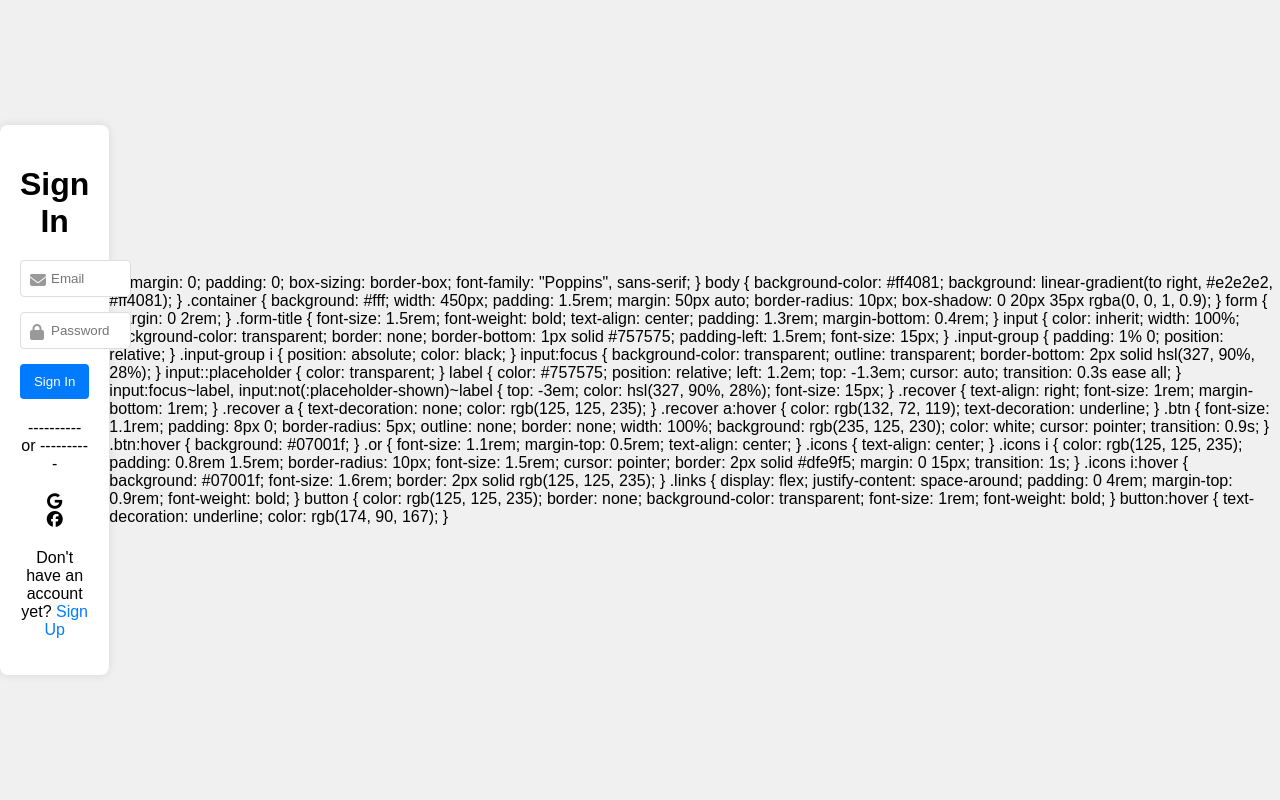
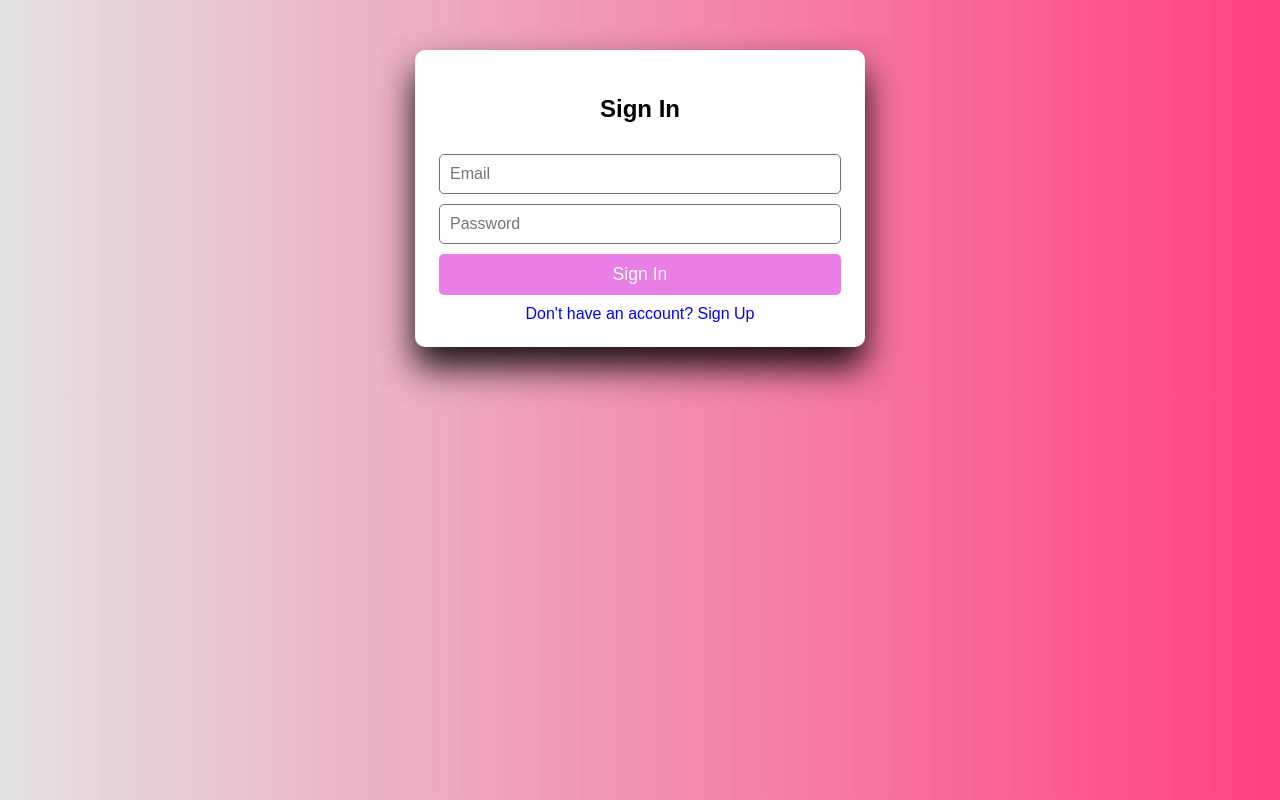
Before and after one commit to Parth181104/DevOpsLab, a PHP site: page /login.php in a window 1280 px wide. Run offline with PHP 8.4, Linux system fonts and the light colour scheme.

Commit message:
Update login.php

```diff
--- a/website/login.php
+++ b/website/login.php
@@ -3,113 +3,9 @@
 <head>
     <meta charset="UTF-8">
     <meta name="viewport" content="width=device-width, initial-scale=1.0">
-    <title>Register & Login</title>
+    <title>Register & Login</title> <!-- changes made by Aniket Pangavhane-->
     <link rel="stylesheet" href="https://cdnjs.cloudflare.com/ajax/libs/font-awesome/6.5.1/css/all.min.css">
     <style>
-        /* Add your custom styles here */
-        body {
-            font-family: Arial, sans-serif;
-            background-color: #f0f0f0;
-            display: flex;
-            justify-content: center;
-            align-items: center;
-            height: 100vh;
-            margin: 0;
-        }
-        .container {
-            background-color: #fff;
-            padding: 20px;
-            box-shadow: 0 0 10px rgba(0, 0, 0, 0.1);
-            border-radius: 8px;
-            width: 300px;
-        }
-        .form-title {
-            margin-bottom: 20px;
-            text-align: center;
-        }
-        .input-group {
-            margin-bottom: 15px;
-            position: relative;
-        }
-        .input-group i {
-            position: absolute;
-            top: 12px;
-            left: 10px;
-            color: #999;
-        }
-        .input-group input {
-            width: 100%;
-            padding: 10px 10px 10px 30px;
-            border: 1px solid #ddd;
-            border-radius: 4px;
-        }
-        .input-group label {
-            display: none;
-        }
-        .btn {
-            width: 100%;
-            padding: 10px;
-            background-color: #007bff;
-            border: none;
-            color: #fff;
-            cursor: pointer;
-            border-radius: 4px;
-            transition: background-color 0.3s ease;
-        }
-        .btn:hover {
-            background-color: #0056b3;
-        }
-        .or {
-            text-align: center;
-            margin: 20px 0;
-        }
-        .icons {
-            text-align: center;
-            margin-bottom: 20px;
-        }
-        .icons i {
-            margin: 0 10px;
-            cursor: pointer;
-        }
-        .links {
-            text-align: center;
-        }
-        .links a {
-            color: #007bff;
-            text-decoration: none;
-        }
-        .links a:hover {
-            text-decoration: underline;
-        }
-    </style>
-</head>
-<body>
-    <!-- Sign In Form -->  <!-- tHIS IS COMMENT ADDED BY ANIKET PANGAVHANE -->
-    <div class="container" id="signIn">
-        <h1 class="form-title">Sign In</h1>
-        <form method="post" action="login.php">
-            <div class="input-group">
-                <i class="fas fa-envelope"></i>
-                <input type="email" name="email" id="email" placeholder="Email" required>
-            </div>
-            <div class="input-group">
-                <i class="fas fa-lock"></i>
-                <input type="password" name="password" id="password" placeholder="Password" required>
-            </div>
-            <input type="submit" class="btn" value="Sign In" name="signIn">
-        </form>
-        <p class="or">---------- or ----------</p>
-        <div class="icons">
-            <i class="fab fa-google"></i>
-            <i class="fab fa-facebook"></i>
-        </div>
-        <div class="links">
-            <p>Don't have an account yet? <a href="regtry.php">Sign Up</a></p>
-        </div>
-    </div>
-</body>
-</html>
-
         * {
             margin: 0;
             padding: 0;
@@ -117,7 +13,6 @@
             font-family: "Poppins", sans-serif;
         }
         body {
-        background-color: #ff4081;
             background: linear-gradient(to right, #e2e2e2, #ff4081);
         }
         .container {
@@ -127,185 +22,97 @@
             margin: 50px auto;
             border-radius: 10px;
             box-shadow: 0 20px 35px rgba(0, 0, 1, 0.9);
-    }
-    form {
-        margin: 0 2rem;
+            text-align: center;
         }
         .form-title {
             font-size: 1.5rem;
             font-weight: bold;
-        text-align: center;
             padding: 1.3rem;
-        margin-bottom: 0.4rem;
-    }
-    input {
-        color: inherit;
-        width: 100%;
-        background-color: transparent;
-        border: none;
-        border-bottom: 1px solid #757575;
-        padding-left: 1.5rem;
-        font-size: 15px;
         }
         .input-group {
-        padding: 1% 0;
+            margin: 10px 0;
             position: relative;
         }
-    .input-group i {
-        position: absolute;
-        color: black;
-    }
-    input:focus {
-        background-color: transparent;
-        outline: transparent;
-        border-bottom: 2px solid hsl(327, 90%, 28%);
-    }
-    input::placeholder {
-        color: transparent;
-    }
-    label {
-        color: #757575;
-        position: relative;
-        left: 1.2em;
-        top: -1.3em;
-        cursor: auto;
-        transition: 0.3s ease all;
-    }
-    input:focus~label, input:not(:placeholder-shown)~label {
-        top: -3em;
-        color: hsl(327, 90%, 28%);
-        font-size: 15px;
-    }
-    .recover {
-        text-align: right;
-        font-size: 1rem;
-        margin-bottom: 1rem;
-    }
-    .recover a {
-        text-decoration: none;
-        color: rgb(125, 125, 235);
-    }
-    .recover a:hover {
-        color: rgb(132, 72, 119);
-        text-decoration: underline;
+        .input-group input {
+            width: 100%;
+            padding: 10px;
+            border: 1px solid #757575;
+            border-radius: 5px;
+            font-size: 16px;
         }
         .btn {
             font-size: 1.1rem;
-        padding: 8px 0;
+            padding: 10px;
+            width: 100%;
             border-radius: 5px;
-        outline: none;
             border: none;
-        width: 100%;
             background: rgb(235, 125, 230);
             color: white;
             cursor: pointer;
-        transition: 0.9s;
+            transition: 0.3s;
         }
         .btn:hover {
             background: #07001f;
         }
-    .or {
-        font-size: 1.1rem;
-        margin-top: 0.5rem;
-        text-align: center;
+        .toggle {
+            margin-top: 10px;
+            color: blue;
+            cursor: pointer;
         }
-    .icons {
-        text-align: center;
-    }
-    .icons i {
-        color: rgb(125, 125, 235);
-        padding: 0.8rem 1.5rem;
-        border-radius: 10px;
-        font-size: 1.5rem;
-        cursor: pointer;
-        border: 2px solid #dfe9f5;
-        margin: 0 15px;
-        transition: 1s;
-    }
-    .icons i:hover {
-        background: #07001f;
-        font-size: 1.6rem;
-        border: 2px solid rgb(125, 125, 235);
-    }
-    .links {
-        display: flex;
-        justify-content: space-around;
-        padding: 0 4rem;
-        margin-top: 0.9rem;
-        font-weight: bold;
-    }
-    button {
-        color: rgb(125, 125, 235);
-        border: none;
-        background-color: transparent;
-        font-size: 1rem;
-        font-weight: bold;
-    }
-    button:hover {
-        text-decoration: underline;
-        color: rgb(174, 90, 167);
+        .hidden {
+            display: none;
         }
     </style>
+</head>
+<body>
+
+    <!-- Sign In Form -->
+    <div class="container" id="signIn">
+        <h1 class="form-title">Sign In</h1>
+        <form method="post" action="login.php">
+            <div class="input-group">
+                <input type="email" name="email" placeholder="Email" required>
+            </div>
+            <div class="input-group">
+                <input type="password" name="password" placeholder="Password" required>
+            </div>
+            <input type="submit" class="btn" value="Sign In" name="signIn">
+        </form>
+        <p class="toggle" id="showSignUp">Don't have an account? Sign Up</p>
+    </div>
+
+    <!-- Sign Up Form -->
+    <div class="container hidden" id="signUp">
+        <h1 class="form-title">Sign Up</h1>
+        <form method="post" action="register.php">
+            <div class="input-group">
+                <input type="text" name="FirstName" placeholder="First Name" required>
+            </div>
+            <div class="input-group">
+                <input type="text" name="lastName" placeholder="Last Name" required>
+            </div>
+            <div class="input-group">
+                <input type="email" name="email" placeholder="Email" required>
+            </div>
+            <div class="input-group">
+                <input type="password" name="password" placeholder="Password" required>
+            </div>
+            <input type="submit" class="btn" value="Sign Up" name="signUp">
+        </form>
+        <p class="toggle" id="showSignIn">Already have an account? Sign In</p>
+    </div>
 
     <script>
-    const signUpButton = document.getElementById('signUpButton');
-    const signInButton = document.getElementById('signInButton');
-    const signInForm = document.getElementById('signIn');
-    const signUpForm = document.getElementById('signup');
-
-    signUpButton.addEventListener('click', function (event) {
-        event.preventDefault();  // Prevent form submission
-        signInForm.style.display = "none";
+        document.getElementById('showSignUp').addEventListener('click', function () {
+            document.getElementById('signIn').classList.add('hidden');
+            document.getElementById('signUp').classList.remove('hidden');
         });
 
-    signInButton.addEventListener('click', function (event) {
-        event.preventDefault();  // Prevent form submission
-        signInForm.style.display = "block";
+        document.getElementById('showSignIn').addEventListener('click', function () {
+            document.getElementById('signUp').classList.add('hidden');
+            document.getElementById('signIn').classList.remove('hidden');
         });
     </script>
-<?php
 
-if ($_SERVER["REQUEST_METHOD"] == "POST") {
-    // Retrieve form data
-    $firstName = isset($_POST['FirstName']) ? $_POST['FirstName'] : null;
-    $lastName = isset($_POST['lastName']) ? $_POST['lastName'] : null;
-    $email = isset($_POST['email']) ? $_POST['email'] : null;
-    $password = isset($_POST['password']) ? $_POST['password'] : null;
-
-    // Validate inputs
-    if (empty($firstName) || empty($lastName) || empty($email) || empty($password)) {
-    }
-
-    // Hash the password
-    $hashedPassword = password_hash($password, PASSWORD_BCRYPT);
-
-    // Database connection details
-    $host = "localhost";
-    $user = "mahimakela";
-    $pass = "ma@2815@2815";
-    $db = "login";
-
-    // Create a database connection
-    $conn = new mysqli($host, $user, $pass, $db);
-
-    // Check connection
-    if ($conn->connect_error) {
-        die("Connection failed: " . $conn->connect_error);
-    }
-
-    // Use prepared statement to insert data
-    $stmt = $conn->prepare("INSERT INTO users (FirstName, lastName, email, password) VALUES (?, ?, ?, ?)");
-    $stmt->bind_param("ssss", $firstName, $lastName, $email, $hashedPassword);
-
-    if (empty($firstName) || empty($lastName) || empty($email) || empty($password)) {
-        echo "<script>alert('All fields are required.'); window.location.href = 'index.php';</script>";
-        exit();
-    }
-
-    // Close statement and connection
-    $stmt->close();
-    $conn->close();
-}
-?>
 </body>
 </html>
```
Lines whose indentation alone changed are shown as unchanged.
